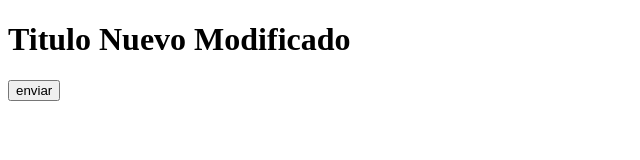
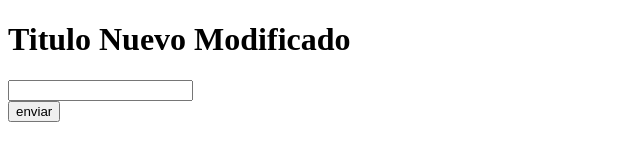
Before and after one commit to ivanzucchig/HelloGit2, a plain HTML site: page index.html in a window 1280 px wide. Shown: the whole page, without its empty margins (0-640 px from the left). Drawn offline with Linux system fonts and the light colour scheme.

Commit message:
Modificacion Indeex
Se modifico el archivo index agregando imput text.

```diff
--- a/index.html
+++ b/index.html
@@ -8,6 +8,8 @@
 </head>
 <body>
 <h1>Titulo Nuevo Modificado</h1>
+
+<input type="text" Firstname="" id="FirstName">
 <form action="#" method="get">
     <input type="button" value="enviar">
 </form>
```
